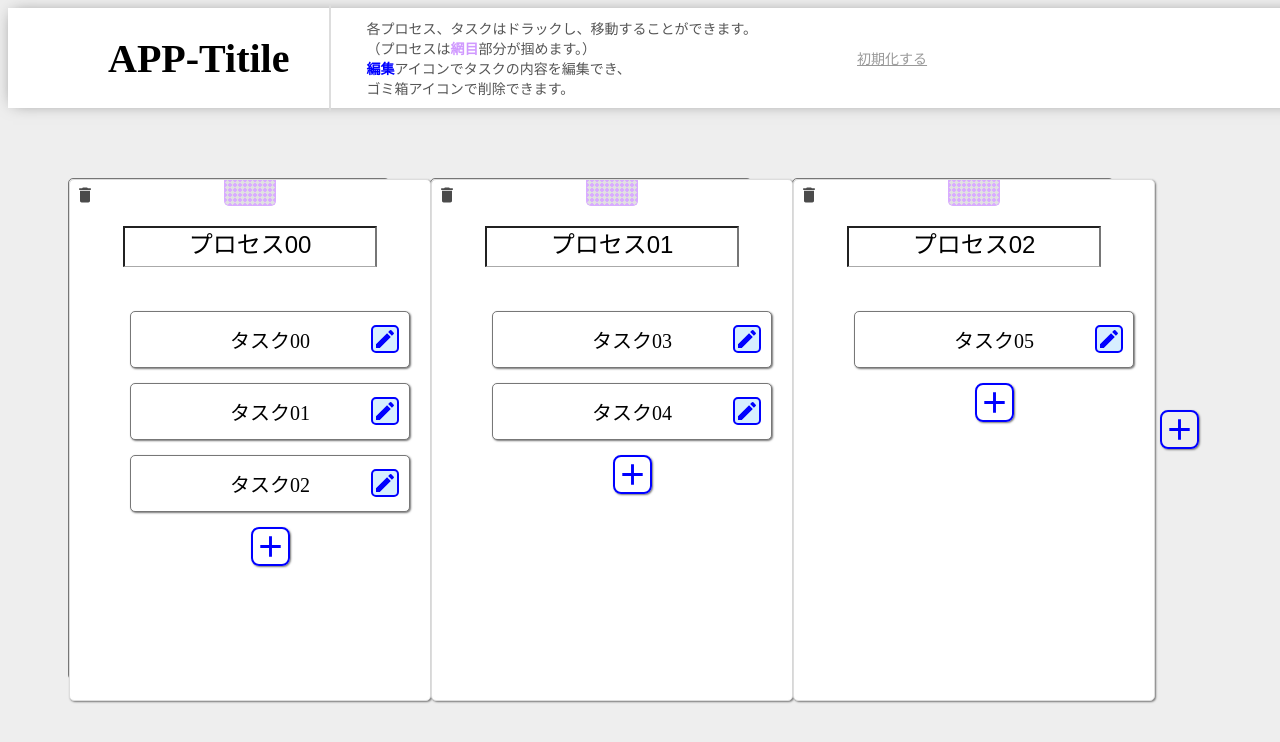
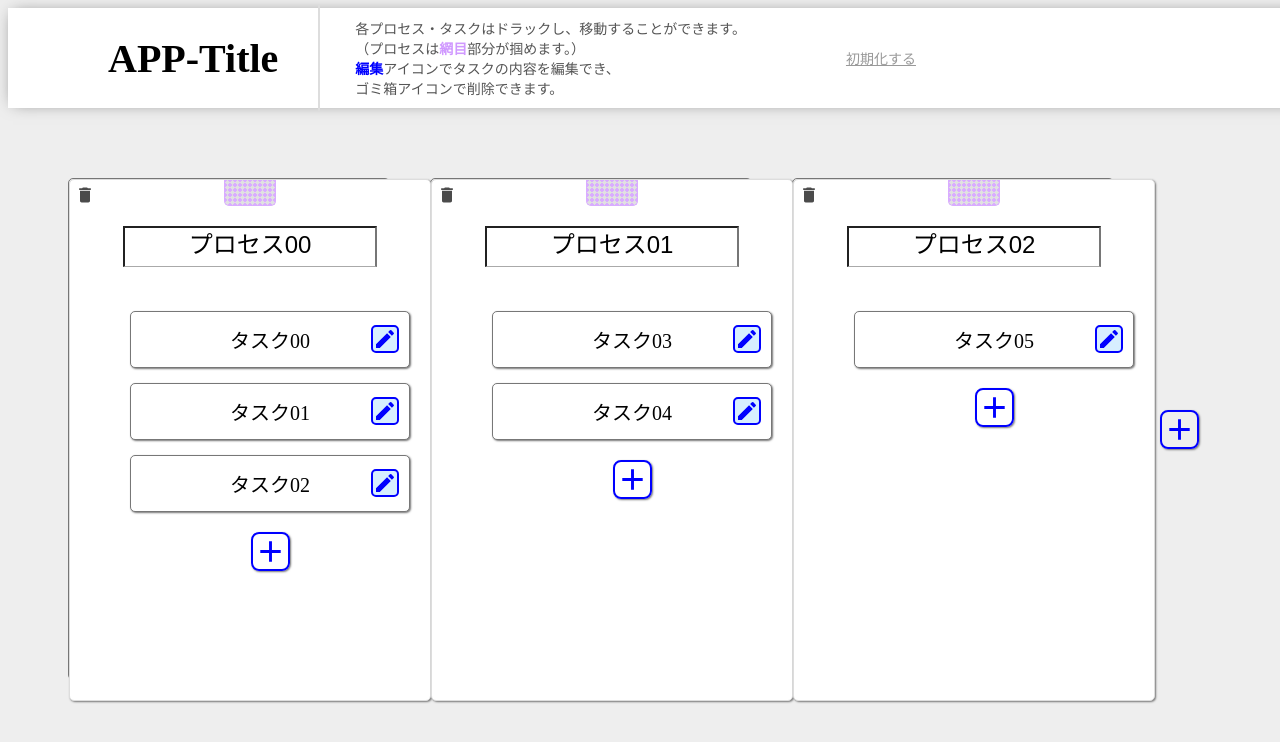
Before and after one commit to teshima39/tasktool, a Next.js app: page / in a window 1280 px wide. Shown: the top 742 px of the page. Built offline with nearby package versions, Linux system fonts and the light colour scheme.

Commit message:
ディティール微調整

```diff
--- /dev/null
+++ b/components/molecules/TaskList.module.css
@@ -0,0 +1,8 @@
+.addIcon {
+  border: 2px solid blue;
+  border-radius: 8px;
+  box-shadow: 1px 1px 2px 0px #777777;
+  cursor: pointer;
+  color: blue;
+  margin: 5px 0 0;
+}/*# sourceMappingURL=TaskList.module.css.map */
--- a/components/molecules/TaskList.module.scss
+++ b/components/molecules/TaskList.module.scss
@@ -4,4 +4,5 @@
   box-shadow: 1px 1px 2px 0px #777777;
   cursor: pointer;
   color: blue;
+  margin: 5px 0 0;
 }
--- a/components/organisms/Header.tsx
+++ b/components/organisms/Header.tsx
@@ -55,9 +55,9 @@ export const Header = () => {
 
   return (
     <header className={style_header.header}>
-      <h1>APP-Titile</h1>
+      <h1>APP-Title</h1>
       <div className={style_header.txt}>
-        <p>各プロセス、タスクはドラックし、移動することができます。<br />（プロセスは<span className={style_header.purple}>網目</span>部分が掴めます。）<br /><span className={style_header.blue}>編集</span>アイコンでタスクの内容を編集でき、<br />ゴミ箱アイコンで削除できます。</p>
+        <p>各プロセス・タスクはドラックし、移動することができます。<br />（プロセスは<span className={style_header.purple}>網目</span>部分が掴めます。）<br /><span className={style_header.blue}>編集</span>アイコンでタスクの内容を編集でき、<br />ゴミ箱アイコンで削除できます。</p>
       </div>
       <p className={style_header.reset_btn} onClick={() => { onReset() }}>初期化する</p></header>
   )
--- a/components/organisms/ProcList.tsx
+++ b/components/organisms/ProcList.tsx
@@ -76,7 +76,6 @@ export const ProcList = () => {
   useDidUpdateEffect(() => {
     let taskListJson = JSON.stringify(taskList, undefined, 1);
     localStorage.setItem('taskList', taskListJson);
-    console.log('OK')
   }, [taskList]);
 
   const [mousepositionX, setmousepositionX] = useState<number>(0);
@@ -317,7 +316,6 @@ export const ProcList = () => {
     }
   }
 
-
   return (
     <ul className={style_procList.proc_list} id="ul">
       <li id="listInsertArea__0" className={`${style_procList.insertArea} ${grabListNo != null ? style_procList.insertArea_active : ''}`}>
```
Also changed, not shown: 1 other file (tests, documents, lock files or other folders).
